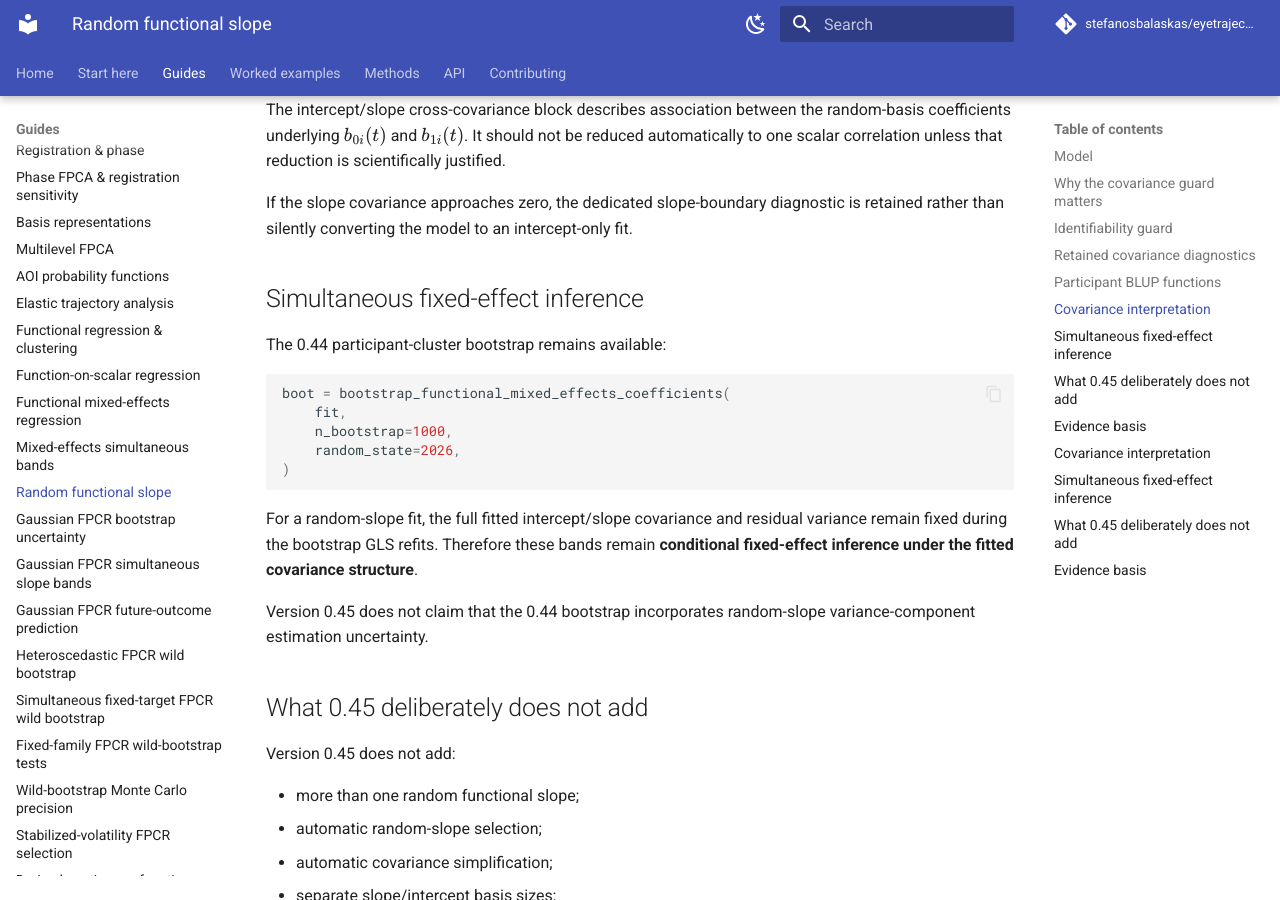
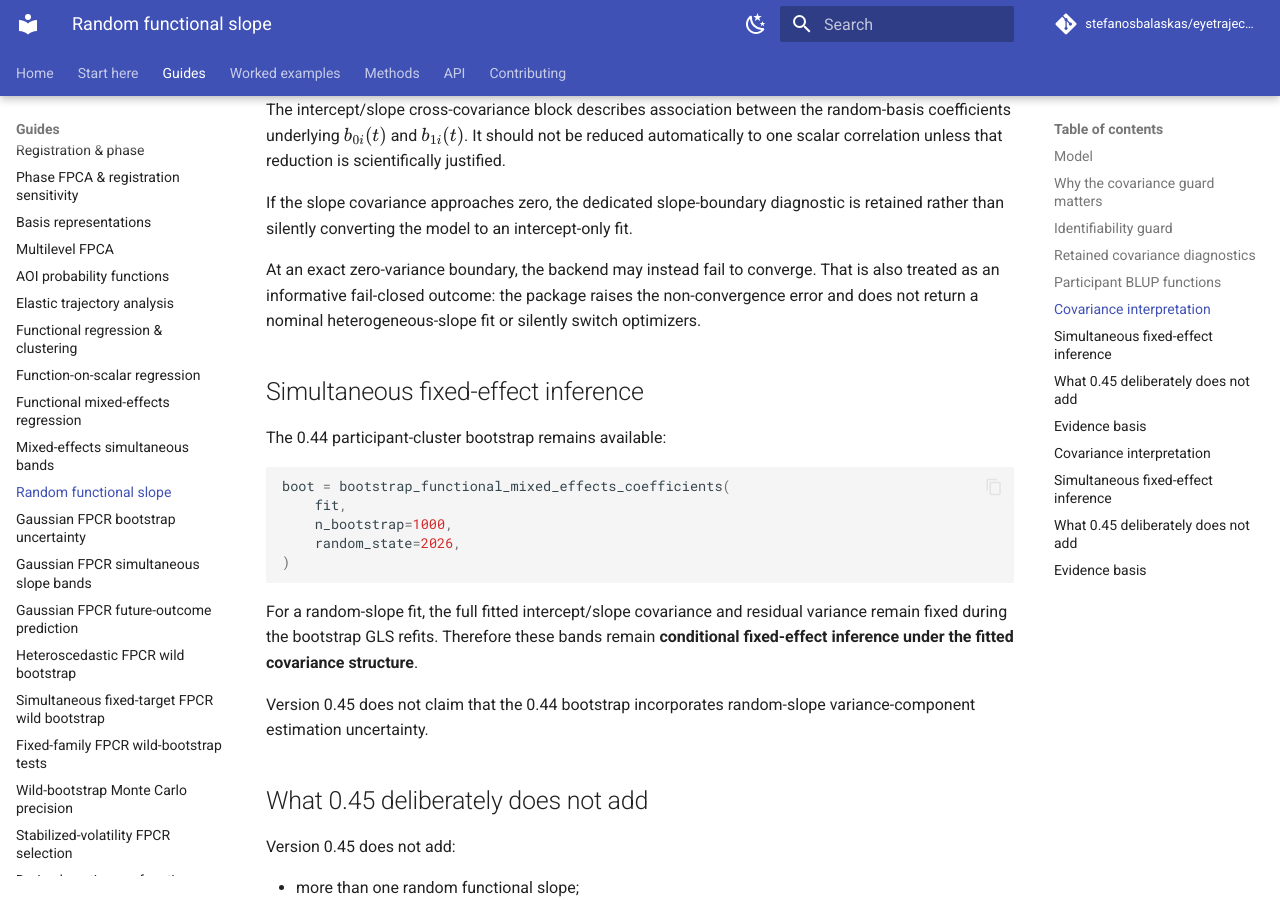
Before and after one commit to stefanosbalaskas/eyetrajectoriespy, an MkDocs documentation site: the page built from docs/methods/functional-mixed-effects-random-slope.md, in a window 1280 px wide and 900 px high, scrolled down 2903 px. Built offline with MkDocs 1.6.1 and Material for MkDocs 9.7.7, drawn with Linux system fonts in a browser that asks for light colours; comment, search, counter and statistics services are not loaded.

Commit message:
Clarify exact zero-slope boundary behavior

```diff
--- a/docs/methods/functional-mixed-effects-random-slope.md
+++ b/docs/methods/functional-mixed-effects-random-slope.md
@@ -140,6 +140,11 @@ If the slope covariance approaches zero, the dedicated slope-boundary
 diagnostic is retained rather than silently converting the model to an
 intercept-only fit.
 
+At an exact zero-variance boundary, the backend may instead fail to converge.
+That is also treated as an informative fail-closed outcome: the package raises
+the non-convergence error and does not return a nominal heterogeneous-slope fit
+or silently switch optimizers.
+
 ## Simultaneous fixed-effect inference
 
 The 0.44 participant-cluster bootstrap remains available:
```
